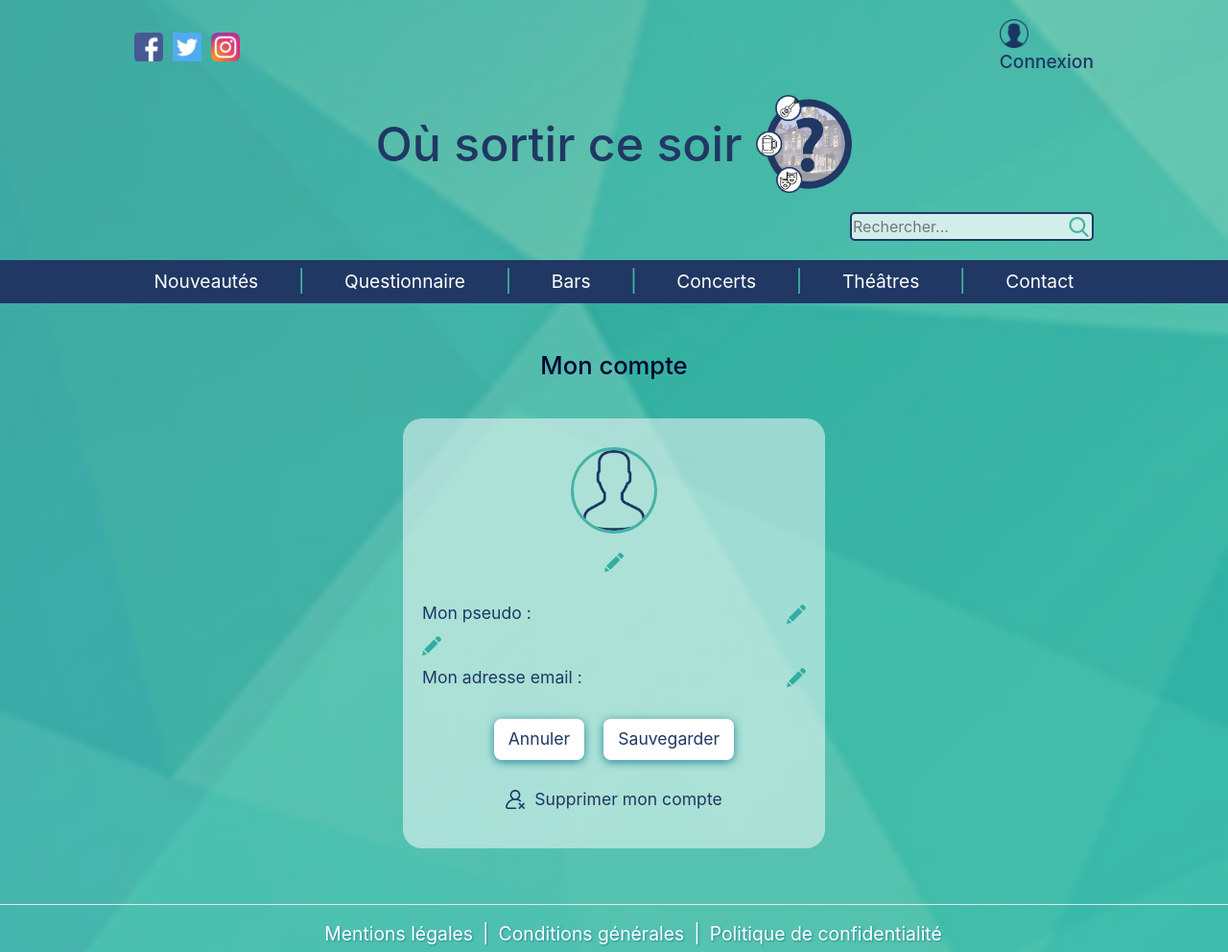
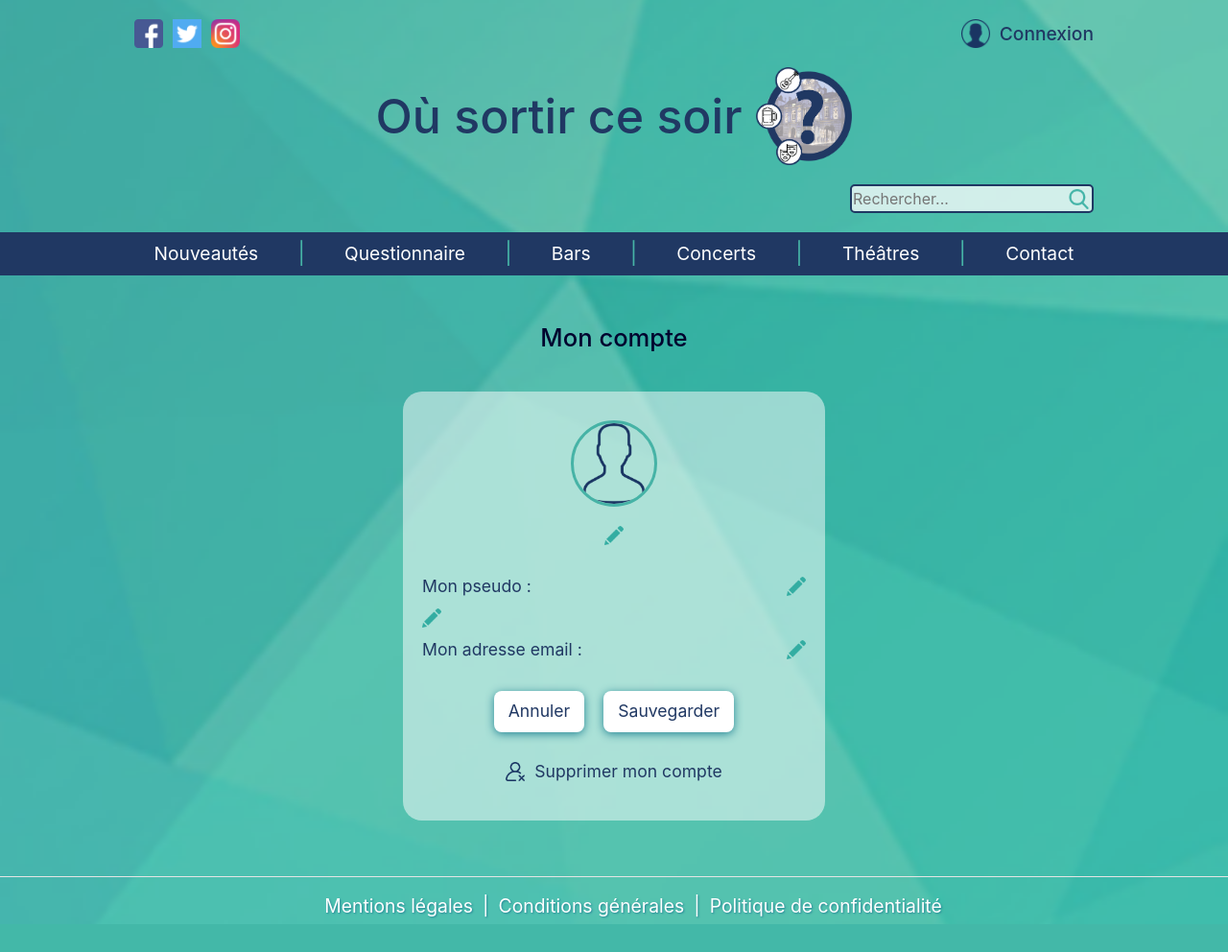
Before and after one commit to EvaS1/OSCS, a PHP site: page /profil.php in a window 1280 px wide. Shown: the whole page at 96% size. After the commit the page ends 963 px from the top, so only its background shows below. Run offline with PHP 8.4, Linux system fonts and the light colour scheme; data that the repository does not hold is empty.

Commit message:
fin page profil + display flex sur connexion

```diff
--- a/css/style.css
+++ b/css/style.css
@@ -220,6 +220,11 @@ HEADER WEB
 .block-header-web .topbar .connexion {
 	display: flex;
 	justify-content: space-around;
+}
+
+.block-header-web .topbar .connect {
+	display: flex;
+    align-items: center;
 }
 
 .block-header-web .topbar .connexion .profile,
--- a/header.php
+++ b/header.php
@@ -100,7 +100,7 @@
 			<div class="connexion">
 					<?php
 					//Si l'utilisateur n'est pas connecté, lien vers page connexion
-					if (!isset($_SESSION['id'])) {
+					if (!isset($_SESSION['id']) ) {
 						echo "<a href='connexion.php' class='connect'><img src='Icones/userb.png'><p>Connexion</p></a>";
 
 					//S'il est connecté, lien vers profil ou déconnexion
--- a/profil.php
+++ b/profil.php
@@ -472,7 +472,7 @@
 										</div>
 
 
-										<div class="delete" id="delete">
+										<a href="connexion.php" class="delete" id="delete">
 											<img src="Icones/remove-user.png" id="icon">
 											<p id="quit">Supprimer mon compte</p>
 											<script>
@@ -510,7 +510,7 @@
 
 												});
 											</script>
-										</div>
+										</a>
 
 									</div>
 								</div>
--- a/quit.php
+++ b/quit.php
@@ -16,6 +16,8 @@
 			$stmt->bindValue(':idMembre', ($profil -> idMembre));
 			$stmt->execute();
 
+			unset($_SESSION['id']);
+
 		?>
 	</body>
 </html>
```
